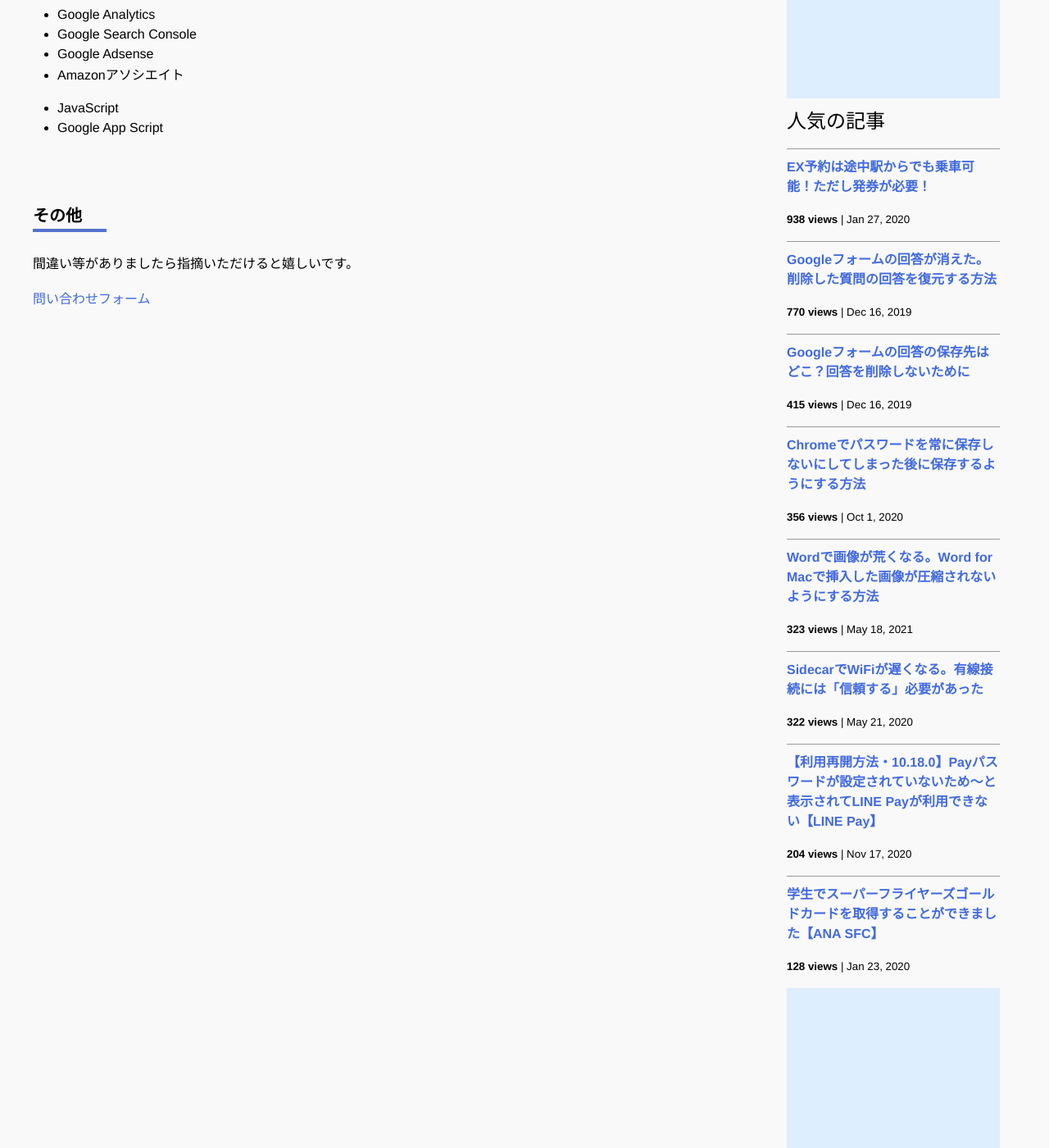
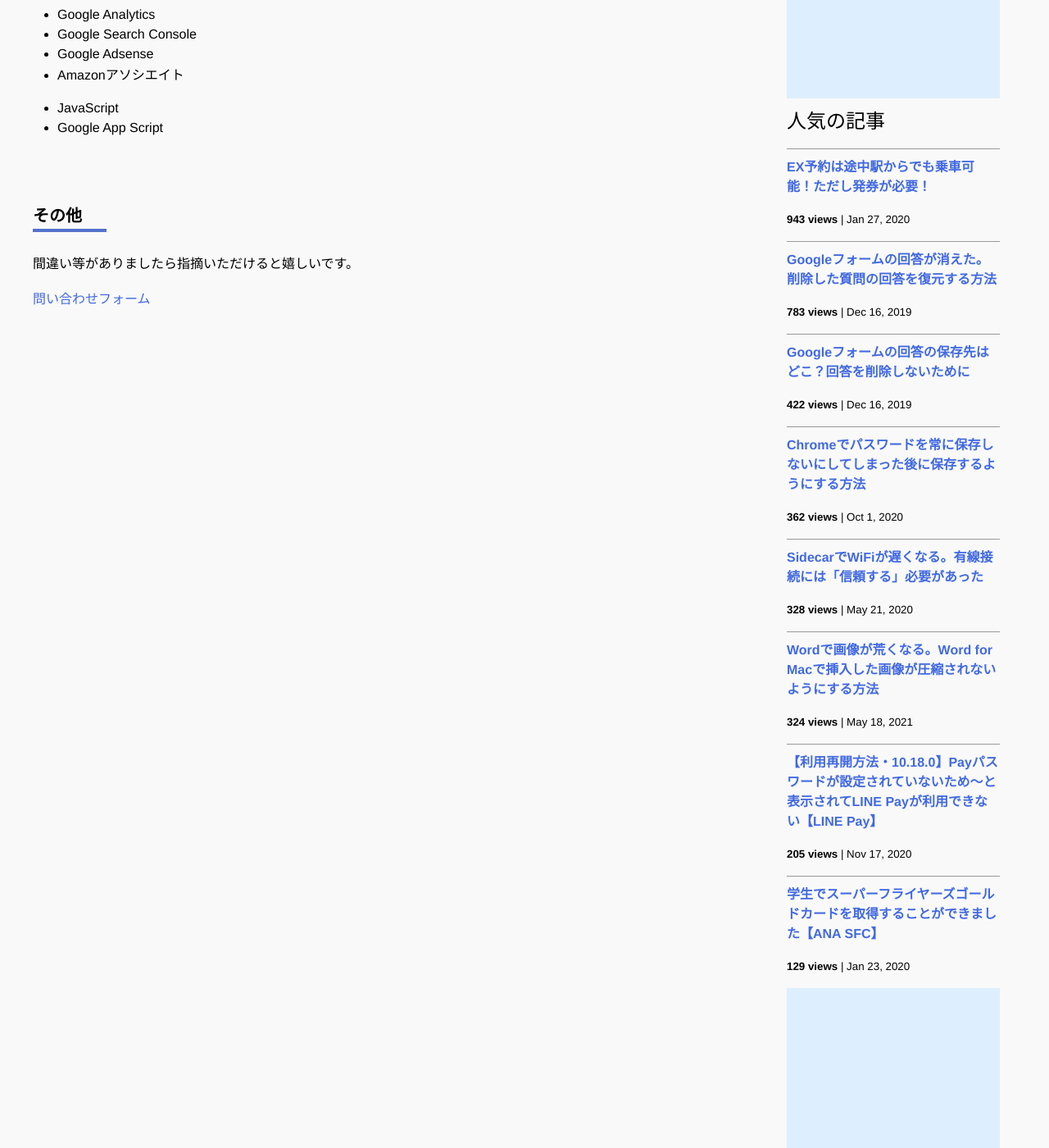
Before and after one commit to iwanaminami/shoyaiwaname, a Jekyll site: the page built from about.markdown, in a window 1280 px wide and 1400 px high, scrolled down 693 px. Shown: the whole window at 82% size. Built offline with Jekyll 4.4.1, drawn with Linux system fonts in a browser that asks for light colours; nearby versions of some CDN libraries; comment, search, counter and statistics services are not loaded.

Commit message:
a new commit message

```diff
--- a/_data/popularposts.yml
+++ b/_data/popularposts.yml
@@ -1,17 +1,17 @@
 side:
-  - view: 938
+  - view: 943
     url: /2020/01/27/ex-rideontheway.html
-  - view: 770
+  - view: 783
     url: /2019/12/16/restore-googleform.html
-  - view: 415
+  - view: 422
     url: /2019/12/16/googleform-answers.html
-  - view: 356
+  - view: 362
     url: /2020/10/01/googlepassword.html
-  - view: 323
+  - view: 328
+    url: /2020/05/21/sidecar-via-cable.html
+  - view: 324
     url: /2021/05/18/image-compression-word.html
-  - view: 322
-    url: /2020/05/21/sidecar-via-cable.html
-  - view: 204
+  - view: 205
     url: /2020/11/17/linepay.html
-  - view: 128
+  - view: 129
     url: /2020/01/23/sfcgold.html
```
